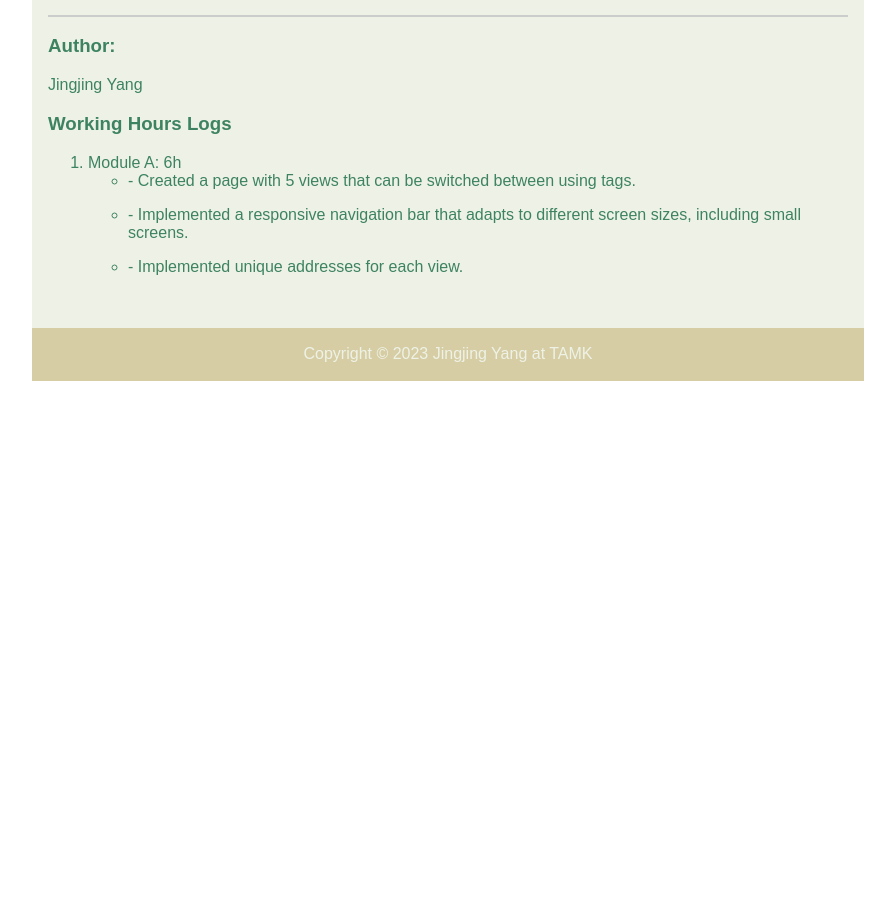
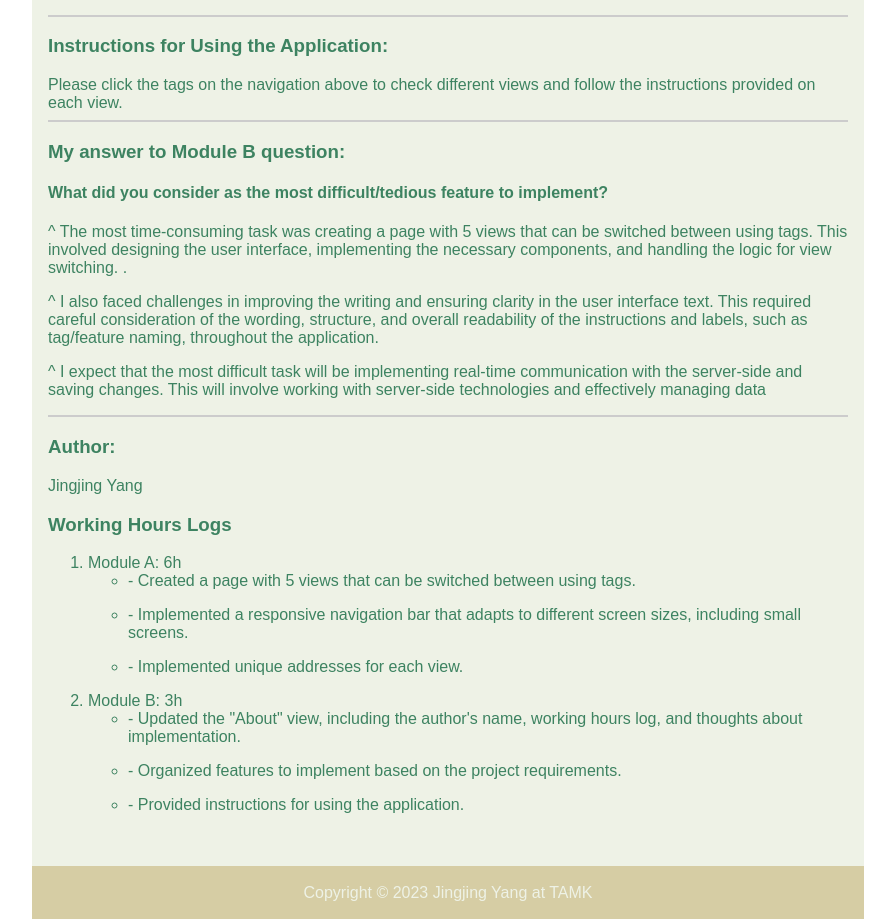
Before and after one commit to jingjingyang0803/TimeTracker, a React (Vite) app: page / in a window 1280 px wide. Shown: the part 288-1207 px from the top of the page, without its empty margins (192-1087 px from the left). Before the commit the page ends 800 px from the top, so only its background shows below. Built offline with nearby package versions, Linux system fonts and the light colour scheme; a web font is replaced by a local one.

Commit message:
module b complete

```diff
--- a/src/App.jsx
+++ b/src/App.jsx
@@ -15,19 +15,21 @@ const NavigationBar = () => {
     <nav>
       <ul>
         <li>
-          <Link to="/">About</Link>
+          <Link to="/">About</Link> {/* Link to the About page */}
         </li>
         <li>
-          <Link to="/tasks">Task Management</Link>
+          <Link to="/tasks">Task Management</Link>{" "}
+          {/* Link to the Tasks page */}
         </li>
         <li>
-          <Link to="/tags">Tags</Link>
+          <Link to="/tags">Tags</Link> {/* Link to the Tags page */}
         </li>
         <li>
-          <Link to="/summary">Summary and Charts</Link>
+          <Link to="/summary">Summary and Charts</Link>{" "}
+          {/* Link to the Summary page */}
         </li>
         <li>
-          <Link to="/settings">Settings</Link>
+          <Link to="/settings">Settings</Link> {/* Link to the Settings page */}
         </li>
       </ul>
     </nav>
@@ -39,16 +41,21 @@ const App = () => {
     <BrowserRouter>
       <div className="container">
         <header>
-          <h1>Time Tracker</h1>
-          <NavigationBar />
+          <h1>Time Tracker</h1> {/* Header */}
+          <NavigationBar /> {/* Navigation bar */}
         </header>
         <main>
           <Routes>
-            <Route exact path="/" element={<About />} />
-            <Route path="/tasks" element={<Tasks />} />
-            <Route path="/tags" element={<Tags />} />
-            <Route path="/summary" element={<Summary />} />
-            <Route path="/settings" element={<Settings />} />
+            <Route exact path="/" element={<About />} />{" "}
+            {/* Route for the About page */}
+            <Route path="/tasks" element={<Tasks />} />{" "}
+            {/* Route for the Tasks page */}
+            <Route path="/tags" element={<Tags />} />{" "}
+            {/* Route for the Tags page */}
+            <Route path="/summary" element={<Summary />} />{" "}
+            {/* Route for the Summary page */}
+            <Route path="/settings" element={<Settings />} />{" "}
+            {/* Route for the Settings page */}
           </Routes>
         </main>
         <footer>
--- a/src/components/About.jsx
+++ b/src/components/About.jsx
@@ -10,10 +10,36 @@ const About = () => {
         This project focuses on creating a React single-page application for
         recording and analyzing working hours. <br />
         The application allows you to track your tasks, manage tags, and view
-        summaries and charts of your time usage.
+        summaries and charts of your time usage. <br />
       </p>
       <hr />
+      <h3>Instructions for Using the Application: </h3>Please click the tags on
+      the navigation above to check different views and follow the instructions
+      provided on each view.
+      <hr />
+      <h3>My answer to Module B question: </h3>
+      <h4>
+        What did you consider as the most difficult/tedious feature to
+        implement?
+      </h4>
       <p>
+        ^ The most time-consuming task was creating a page with 5 views that can
+        be switched between using tags. This involved designing the user
+        interface, implementing the necessary components, and handling the logic
+        for view switching. .
+      </p>
+      <p>
+        ^ I also faced challenges in improving the writing and ensuring clarity
+        in the user interface text. This required careful consideration of the
+        wording, structure, and overall readability of the instructions and
+        labels, such as tag/feature naming, throughout the application.
+      </p>
+      <p>
+        ^ I expect that the most difficult task will be implementing real-time
+        communication with the server-side and saving changes. This will involve
+        working with server-side technologies and effectively managing data
+      </p>
+      <hr />
       <h3>Author: </h3>Jingjing Yang
       <h3>Working Hours Logs</h3>
       <ol>
@@ -25,14 +51,27 @@ const About = () => {
               tags.
             </li>
             <li>
-                - Implemented a responsive navigation bar that adapts to
-                different screen sizes, including small screens.
+              - Implemented a responsive navigation bar that adapts to different
+              screen sizes, including small screens.
             </li>
             <li>- Implemented unique addresses for each view.</li>
           </ul>
         </li>
+        <li>
+          Module B: 3h
+          <ul>
+            <li>
+              - Updated the "About" view, including the author's name, working
+              hours log, and thoughts about implementation.
+            </li>
+            <li>
+              - Organized features to implement based on the project
+              requirements.
+            </li>
+            <li>- Provided instructions for using the application.</li>
+          </ul>
+        </li>
       </ol>
-      </p>
     </div>
   );
 };
```
Also changed, not shown: 2 other files (tests, documents, lock files or other folders). Lines whose indentation alone changed are shown as unchanged.
